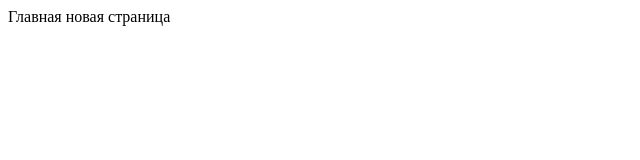
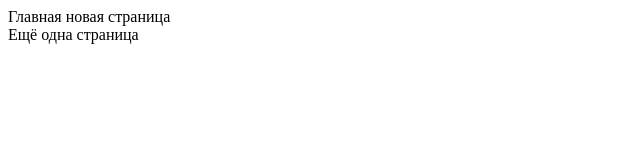
Before and after one commit to LysakArtem/Test_repos, a plain HTML site: page index.html in a window 1280 px wide. Shown: the whole page, without its empty margins (0-640 px from the left). Drawn offline with Linux system fonts and the light colour scheme.

Commit message:
Update index.html

```diff
--- a/index.html
+++ b/index.html
@@ -3,6 +3,7 @@
 	</head>
 	<body>
 	<div>Главная новая страница</div>
+		<div>Ещё одна страница</div>
 	</body>
 
 </html>
```
